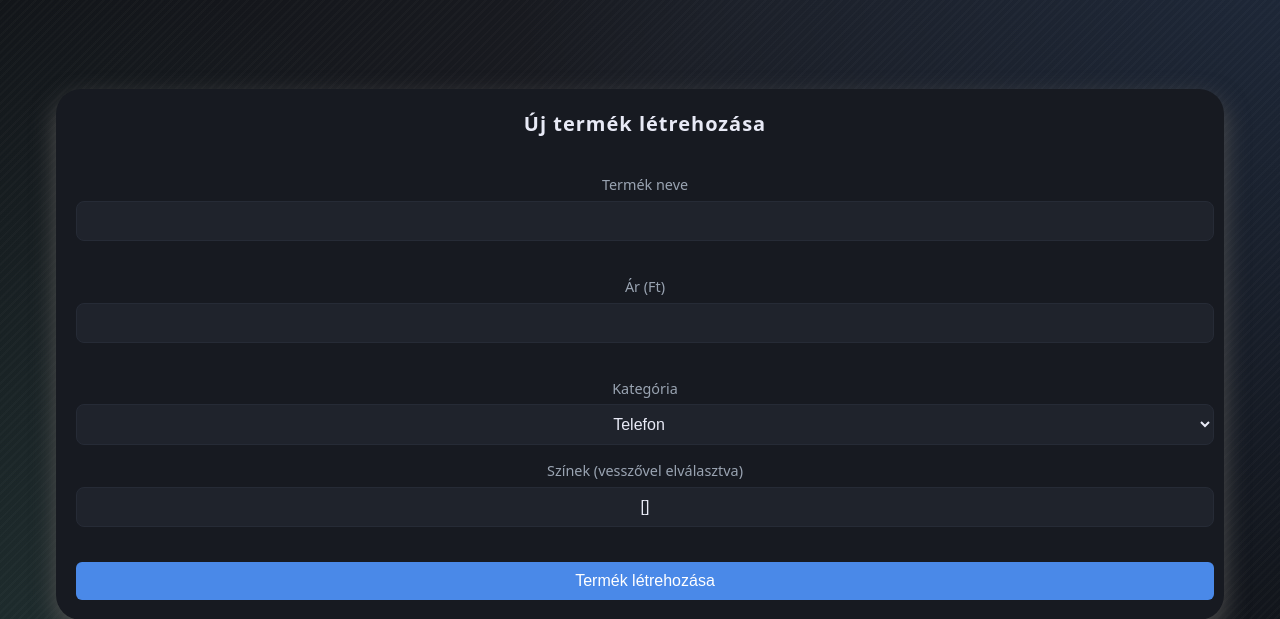
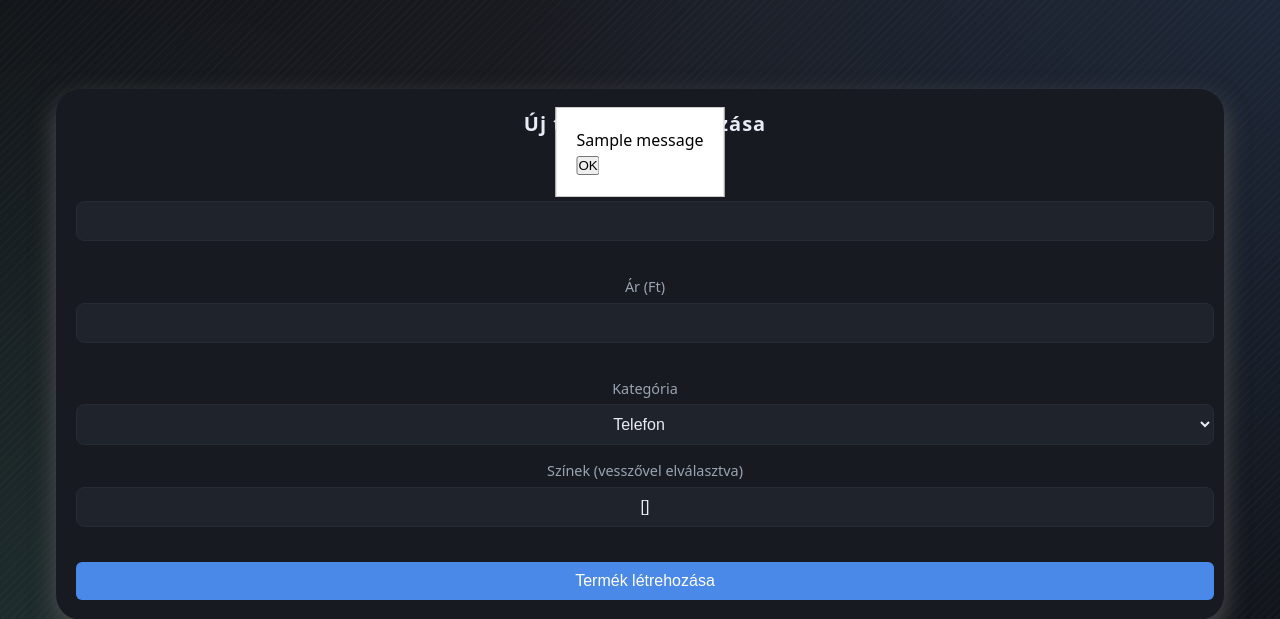
Before and after one commit to mzsl03/webshop, a Django app: page /add_prod/ in a window 1280 px wide. Shown: the part 53-672 px from the top of the page. Run offline with Django 5.2, Linux system fonts and the light colour scheme; a user stored in the database is signed in; tables that the repository leaves empty hold one stand-in row (values such as "Sample post"); one stand-in notice (Sample message) is shown.

Commit message:
fix: display error message if product exists

```diff
--- a/core_webshop/phoneshop/templates/add_product.html
+++ b/core_webshop/phoneshop/templates/add_product.html
@@ -6,6 +6,15 @@
 {% endblock %}
 
 {% block main %}
+
+{% if messages %}
+  <div id="message-modal" style="display:block; position:fixed; top:20%; left:50%; transform:translateX(-50%); background:white; padding:20px; border:1px solid #ccc; z-index:1000;">
+    {% for message in messages %}
+      <p style="color: #000">{{ message }}</p>
+    {% endfor %}
+    <button onclick="document.getElementById('message-modal').style.display='none'">OK</button>
+  </div>
+{% endif %}
     <div class="prod-add-div">
         <div class="prod-add-container">
             <form method="POST">
--- a/core_webshop/phoneshop/views.py
+++ b/core_webshop/phoneshop/views.py
@@ -8,6 +8,7 @@ from django.contrib.auth import authenticate, login as auth_login
 from django.http import HttpResponseBadRequest
 from django.shortcuts import render, redirect, get_object_or_404
 from openpyxl import Workbook
+from django.contrib import messages
 from django.views.decorators.csrf import csrf_exempt
 from support_files.availability import *
 
@@ -291,6 +292,16 @@ def add_product(request):
     if request.method == 'POST':
         form = ProductForm(request.POST)
         if form.is_valid():
+            name = form.cleaned_data["name"]
+            category = form.cleaned_data["category"]
+
+            if Products.objects.filter(name=name, category=category).exists():
+                messages.add_message(request, messages.ERROR, "Ez a termék már létezik!")
+                return render(request, 'add_product.html', {
+                    'form': form,
+                    "categories": all_categories
+                })
+
             product = form.save()
             if product.category == 'Telefon':
                 return redirect('edit_specs', product_id=product.id)
```
